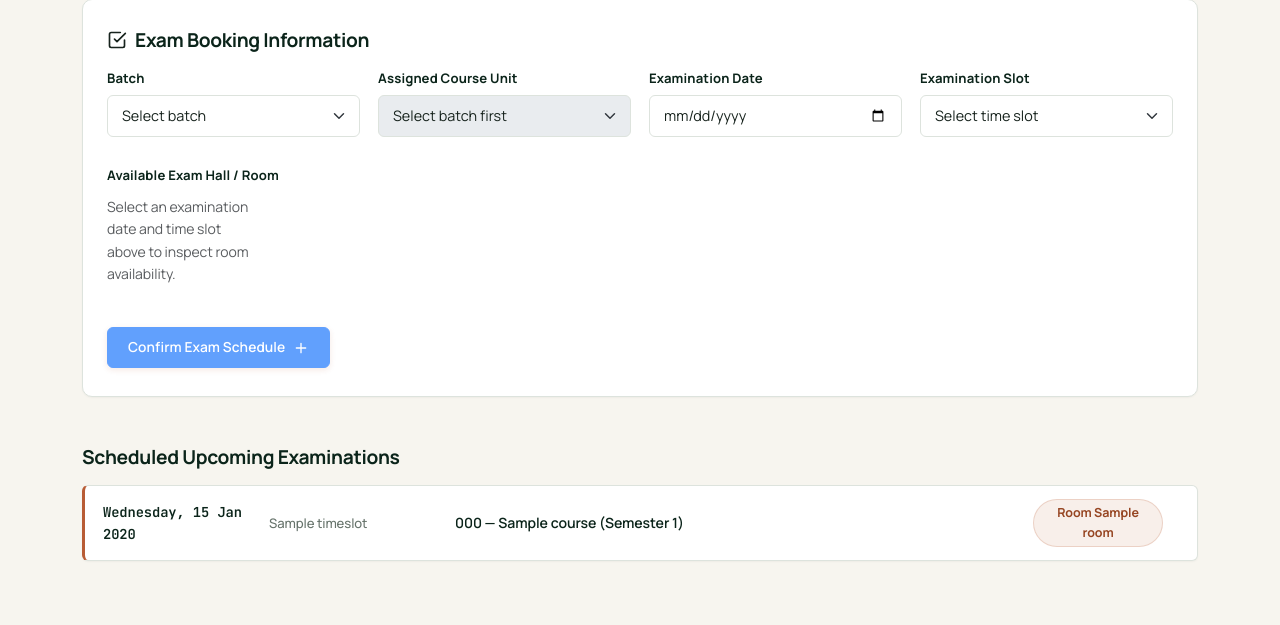
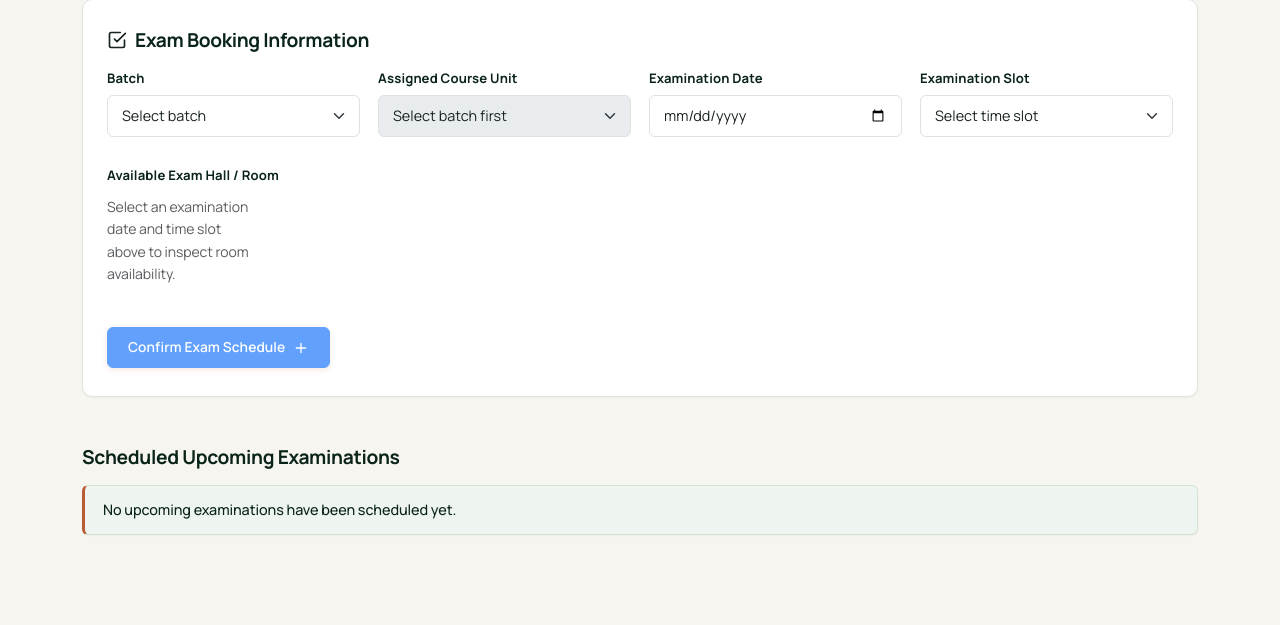
Before and after one commit to mdsohelranaa25/Student_ManageMent_System, a Django app: page /academics/exam-routine/create/ in a window 1280 px wide. Shown: the part 231-856 px from the top of the page. After the commit the page ends 766 px from the top, so only its background shows below. Run offline with Django 5.2, Linux system fonts and the light colour scheme; a user stored in the database is signed in; tables that the repository leaves empty hold one stand-in row (values such as "Sample post"); data that the repository does not hold is empty.

Commit message:
Auto delete past exam routines and add delete action

```diff
--- a/academics/urls.py
+++ b/academics/urls.py
@@ -6,6 +6,7 @@ urlpatterns = [
     path("routine/create/", views.create_routine, name="create_routine"),
     path("routine/availability/", views.routine_availability, name="routine_availability"),
     path("exam-routine/create/", views.create_exam_routine, name="create_exam_routine"),
+    path("exam-routine/<int:exam_id>/delete/", views.delete_exam_routine, name="delete_exam_routine"),
     path("exam-routine/availability/", views.exam_room_availability, name="exam_room_availability"),
     path("result/post/", views.post_result, name="post_result"),
     path("result/<int:result_id>/delete/", views.delete_result, name="delete_result"),
--- a/academics/views.py
+++ b/academics/views.py
@@ -1,3 +1,4 @@
+from datetime import datetime
 from decimal import Decimal, ROUND_HALF_UP
 
 from django.contrib import messages
@@ -5,9 +6,20 @@ from django.contrib.admin.views.decorators import staff_member_required
 from django.contrib.auth.decorators import login_required, user_passes_test
 from django.http import JsonResponse
 from django.shortcuts import redirect, render
+from django.utils import timezone
 
 from accounts.models import User
 from .models import Batch, Course, CourseGrade, ExamRoutine, Room, Routine, SemesterResult, TimeSlot
+
+
+def cleanup_past_exams():
+    """
+    Automatically deletes exam routines whose date has passed (date < today).
+    Exams on today's date remain active until midnight. Once the date passes
+    (on the next date), they are automatically purged from the database.
+    """
+    today = timezone.localdate()
+    ExamRoutine.objects.filter(date__lt=today).delete()
 
 
 # Bangladesh University (UGC) Standard Grading Scale
@@ -118,23 +130,37 @@ def routine_availability(request):
 @login_required
 @user_passes_test(admin_or_teacher)
 def create_exam_routine(request):
+    # Automatically purge past exams whose date has passed
+    cleanup_past_exams()
+    today = timezone.localdate()
+
     if request.method == "POST":
         course = Course.objects.get(id=request.POST["course"])
         if request.user.role == "teacher" and course.teacher_id != request.user.id:
             messages.error(request, "You can only schedule exams for your assigned courses.")
             return redirect("create_exam_routine")
 
-        date = request.POST["date"]
+        date_str = request.POST["date"]
+        try:
+            exam_date = datetime.strptime(date_str, "%Y-%m-%d").date()
+        except (ValueError, TypeError):
+            messages.error(request, "Invalid date format.")
+            return redirect("create_exam_routine")
+
+        if exam_date < today:
+            messages.error(request, "Examination date cannot be in the past.")
+            return redirect("create_exam_routine")
+
         time_slot = TimeSlot.objects.get(id=request.POST["time_slot"])
         room = Room.objects.get(id=request.POST["room"])
 
-        if ExamRoutine.objects.filter(room=room, date=date, time_slot=time_slot).exists():
+        if ExamRoutine.objects.filter(room=room, date=exam_date, time_slot=time_slot).exists():
             messages.error(request, "That room is no longer available for this date/time. Please try again.")
         else:
             ExamRoutine.objects.create(
-                course=course, date=date, time_slot=time_slot, room=room, created_by=request.user,
+                course=course, date=exam_date, time_slot=time_slot, room=room, created_by=request.user,
             )
-            messages.success(request, f"Exam added: {course.code} on {date} at {time_slot}.")
+            messages.success(request, f"Exam added: {course.code} on {exam_date} at {time_slot}.")
         return redirect("create_exam_routine")
 
     batches = Batch.objects.filter(is_running=True).order_by("-name")
@@ -158,14 +184,35 @@ def create_exam_routine(request):
         "batches": batches,
         "courses_by_batch": courses_by_batch,
         "time_slots": TimeSlot.objects.all(),
-        "existing": ExamRoutine.objects.select_related("course", "time_slot", "room").order_by("date", "time_slot__order"),
+        "today": today,
+        "existing": ExamRoutine.objects.filter(date__gte=today).select_related("course", "time_slot", "room").order_by("date", "time_slot__order"),
     }
     return render(request, "create_exam_routine.html", context)
 
 
 @login_required
 @user_passes_test(admin_or_teacher)
+def delete_exam_routine(request, exam_id):
+    if request.method == "POST":
+        if request.user.role == "admin":
+            exam = ExamRoutine.objects.filter(id=exam_id).first()
+        else:
+            exam = ExamRoutine.objects.filter(id=exam_id, created_by=request.user).first()
+
+        if exam:
+            code = exam.course.code
+            dt = exam.date
+            exam.delete()
+            messages.success(request, f"Exam schedule removed for {code} on {dt}.")
+        else:
+            messages.error(request, "Exam schedule not found or you do not have permission to delete it.")
+    return redirect("create_exam_routine")
+
+
+@login_required
+@user_passes_test(admin_or_teacher)
 def exam_room_availability(request):
+    cleanup_past_exams()
     date = request.GET.get("date")
     time_slot_id = request.GET.get("time_slot")
 
--- a/accounts/views.py
+++ b/accounts/views.py
@@ -15,6 +15,7 @@ from django.utils import timezone
 from datetime import date as date_today
 
 from academics.models import Announcement, AnnouncementComment, Batch, Course, ExamRoutine, OfficialNotice, Routine, SemesterResult, TimeSlot
+from academics.views import cleanup_past_exams
 from .forms import ApplicationForm, ForgotPasswordForm, ProfilePictureForm, SetNewPasswordForm
 from .models import Application, PasswordResetCode, User
 from .utils import generate_password, generate_reset_code, import_students_from_file, import_users_from_file
@@ -306,6 +307,7 @@ def student_routine(request):
     else:
         semesters = set()
 
+    cleanup_past_exams()
     upcoming_exams = ExamRoutine.objects.filter(
         course__semester__in=semesters, date__gte=date_today.today()
     ).select_related("course", "time_slot", "room").order_by("date", "time_slot__order")
@@ -389,6 +391,7 @@ def teacher_routine(request):
     else:
         semesters = set()
 
+    cleanup_past_exams()
     upcoming_exams = ExamRoutine.objects.filter(
         course__semester__in=semesters, date__gte=date_today.today()
     ).select_related("course", "time_slot", "room").order_by("date", "time_slot__order")
--- a/templates/create_exam_routine.html
+++ b/templates/create_exam_routine.html
@@ -50,7 +50,7 @@
 
         <div class="mb-3">
           <label class="form-label" for="id_date">Examination Date</label>
-          <input type="date" name="date" id="id_date" class="form-control" required>
+          <input type="date" name="date" id="id_date" class="form-control" required min="{{ today|date:'Y-m-d' }}">
         </div>
 
         <div class="mb-3">
@@ -82,14 +82,24 @@
   <h3 class="mt-5 mb-3">Scheduled Upcoming Examinations</h3>
   <div class="entry-list">
     {% for e in existing %}
-      <div class="entry-row exam-row">
-        <span class="entry-date">{{ e.date|date:"l, d M Y" }}</span>
-        <span class="entry-time">{{ e.time_slot }}</span>
-        <span class="entry-course">{{ e.course.code }} &mdash; {{ e.course.title }} (Semester {{ e.course.semester }})</span>
-        <span class="entry-room">Room {{ e.room }}</span>
+      <div class="entry-row exam-row d-flex align-items-center justify-content-between">
+        <div class="d-flex align-items-center gap-3 flex-wrap">
+          <span class="entry-date">{{ e.date|date:"l, d M Y" }}</span>
+          <span class="entry-time">{{ e.time_slot }}</span>
+          <span class="entry-course">{{ e.course.code }} &mdash; {{ e.course.title }} (Semester {{ e.course.semester }})</span>
+          <span class="entry-room">Room {{ e.room }}</span>
+        </div>
+        {% if user.role == "admin" or e.created_by_id == user.id %}
+          <form method="post" action="{% url 'delete_exam_routine' e.id %}" onsubmit="return confirm('Permanently remove this exam schedule?');" class="d-inline m-0">
+            {% csrf_token %}
+            <button type="submit" class="icon-btn icon-btn-danger" title="Delete exam schedule">
+              <svg viewBox="0 0 24 24" width="14" height="14" fill="none" stroke="currentColor" stroke-width="2"><path d="M3 6h18M8 6V4a2 2 0 012-2h4a2 2 0 012 2v2m3 0v14a2 2 0 01-2 2H7a2 2 0 01-2-2V6"/></svg>
+            </button>
+          </form>
+        {% endif %}
       </div>
     {% empty %}
-      <div class="alert alert-info">No examinations have been scheduled yet.</div>
+      <div class="alert alert-info">No upcoming examinations have been scheduled yet.</div>
     {% endfor %}
   </div>
 
```
